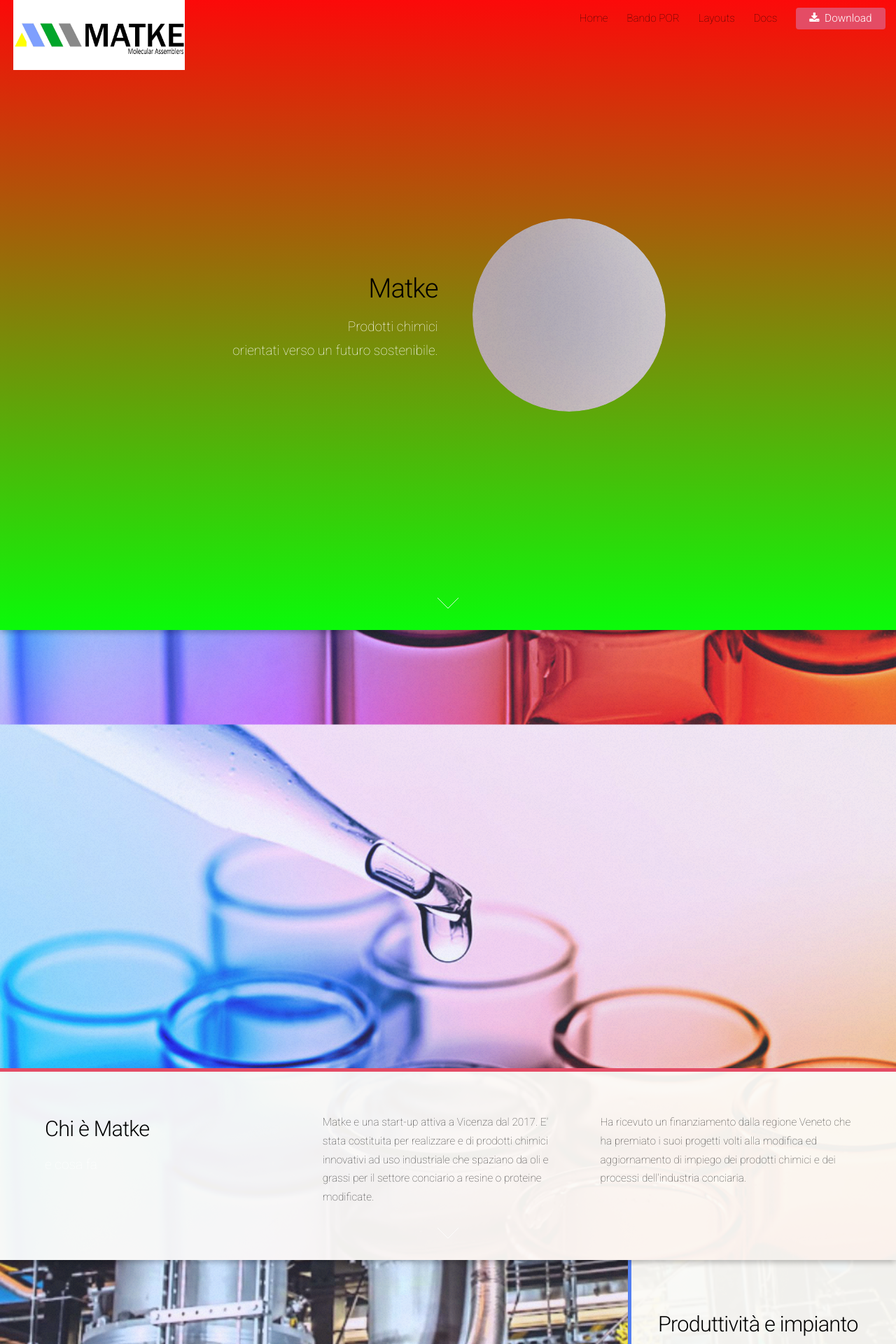
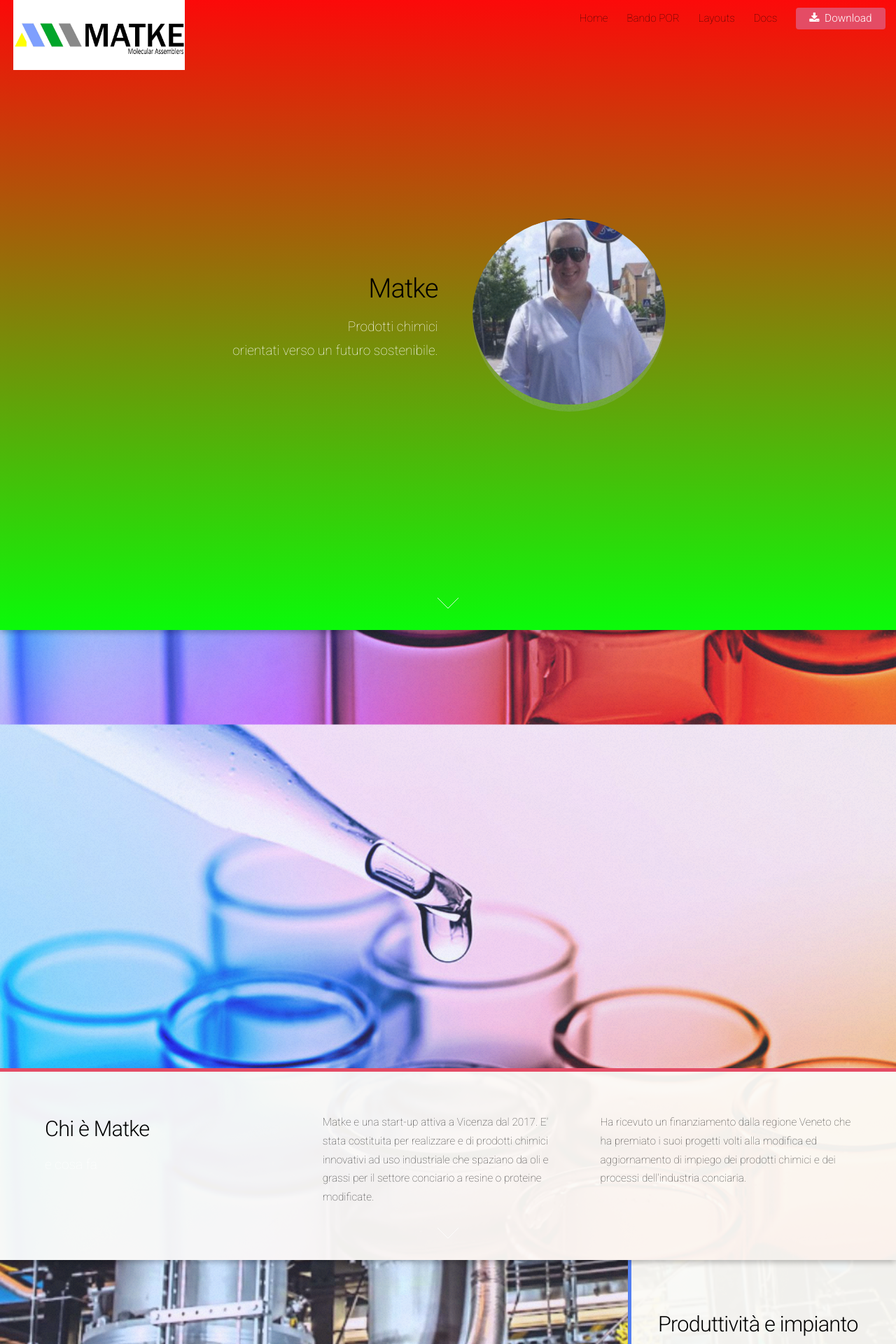
Before and after one commit to okkram88/sito-matke, a Jekyll site: the page built from index.html, in a window 1280 px wide. Shown: the top 1920 px of the page at 70% size. Built offline with Jekyll 4.4.1, drawn with Linux system fonts in a browser that asks for light colours.

Commit message:
add-boss

```diff
--- a/index.html
+++ b/index.html
@@ -11,7 +11,7 @@ layout: default
 							<p>Prodotti chimici<br />
 							orientati verso un futuro sostenibile.</p>
 						</header>
-						<span class="image"><img src="{{ site.url }}{{ site.baseurl }}/images/pic01.jpg" alt="" /></span>
+						<span class="image"><img src="{{ site.url }}{{ site.baseurl }}/images/boss.jpg" alt="" /></span>
 					</div>
 					<a href="#one" class="goto-next scrolly">Next</a>
 				</section>
```
Also changed, not shown: images/boss.jpg (added).
